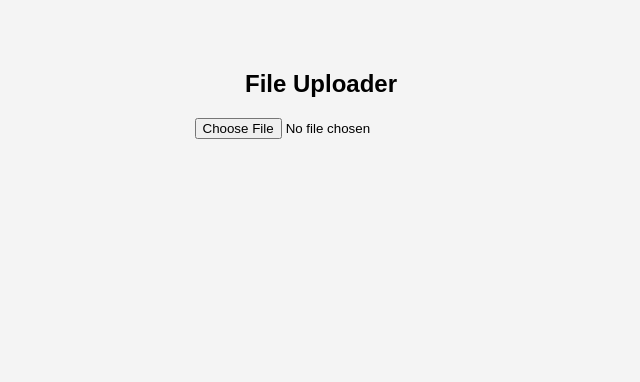
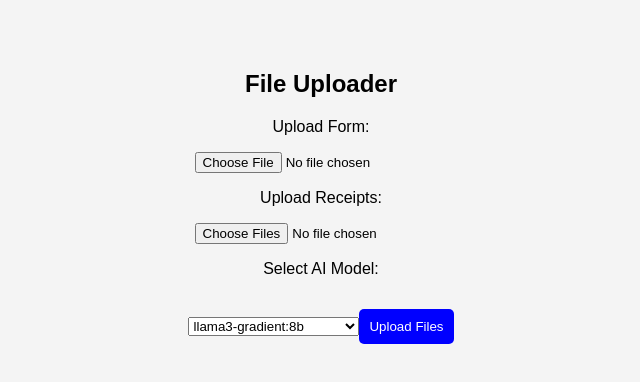
Before and after one commit to terrencee/Psquare_Project, a React (Create React App) app in the folder file-uploader-react/: page / in a window 1280 px wide. Shown: the top 382 px of the page, without its empty margins (319-959 px from the left). Built offline with nearby package versions, Linux system fonts and the light colour scheme.

Commit message:
updated frontend

```diff
--- a/file-uploader-react/src/App.js
+++ b/file-uploader-react/src/App.js
@@ -1,69 +1,159 @@
 import React, { useState } from "react";
 
 function App() {
-  const [selectedFile, setSelectedFile] = useState(null);
-  const [fileType, setFileType] = useState("");
-  const [error, setError] = useState("");
+  // State to store the form and receipt files
+  const [formFile, setFormFile] = useState(null);
+  const [receiptFiles, setReceiptFiles] = useState([]) ;//stores multiple files
 
-  const handleFileChange = (event) => {
-    const file = event.target.files[0];
-    if (file) {
-      setSelectedFile(file);
-      setFileType("");
-      setError("");
+  // State to show a success/failure message after file upload
+  const [message, setMessage] = useState("");
+
+  //for llm model selection
+  const [selectedModel, setSelectedModel] = useState("mistral"); // Default Model
+
+  // Available models
+  const models = ["llama3-gradient:8b",
+"llama2:7b",
+"llama2-uncensored:latest",
+"llama3-gradient:1048k",
+"qwen:0.5b",
+"qwen2:0.5b",
+"qwen2:1.5b",
+"llama3.2:1b",
+"llama2:latest",
+"llama2:13b",
+"deepseek-v2:latest",
+"llama3-chatqa:latest",
+"deepseek-r1:7b",
+"qwen2.5:1.5b",
+"deepseek-r1:1.5b",
+"qwen2.5:0.5b",
+"qwen:4b",
+"qwen:1.8b",
+"mistral-small:24b",
+"codestral:latest",
+"mistral-small:22b",
+"mistral-nemo:latest",
+"dolphin-mistral:latest",
+"samantha-mistral:latest",
+"mistral:latest",
+"mistrallite:latest",
+"phi:latest",
+"qwen2.5:14b",
+"qwen:14b",
+"qwen2.5:7b",
+"qwen2.5:latest",
+"qwen2:7b",
+"qwen:7b",
+"deepseek-r1:14b",
+"deepseek-r1:8b",
+"llama3.1:latest",
+"llama3:latest",
+"llama3.2:latest"
+]
+
+  // Handles when the form file is uploaded.
+  const handleFormFileChange = (event) => {
+    setFormFile(event.target.files[0]);
+    setMessage(""); // Clear previous messages
+  };
+
+  // Handles when the multiple receipt files are uploaded
+  const handleReceiptFilesChange = (event) => {
+    const filesArray =
+    Array.from(event.target.files); // convert filelost to an array
+    setReceiptFiles(filesArray); //store multiple reciepts
+    setMessage(""); // Clear previous messages
+  };
+
+  // Handles file upload to the FastAPI backend
+  const handleUpload = async () => {
+    if (!formFile || receiptFiles.length === 0) {
+      setMessage("Please upload both the form and atleast one receipt!");
+      return;
+    }
+
+    // Creating a FormData object to send both files
+    const formData = new FormData();
+    formData.append("form_file", formFile);
+    //formData.append("receipt_file", receiptFile);
+    receiptFiles.forEach((file) =>
+    formData.append("receipt_files",file));
+
+    try {
+      // Sending a POST request to the FastAPI backend
+      const response = await fetch("http://localhost:8000/upload", {
+        method: "POST",
+        body: formData,
+      });
+
+      // Parsing the response from the backend
+      const data = await response.json();
+      setMessage(data.message); // Display success message from the server
+    } catch (error) {
+      setMessage("Upload failed! Please try again.");
     }
   };
 
-  const handleTypeSelection = (type) => {
-    if (!selectedFile) {
-      setError("Please upload a file first.");
-      return;
-    }
-
-    const fileExtension = selectedFile.name.split(".").pop().toLowerCase();
-    if (fileExtension !== type) {
-      setError("Error: File format does not match the selected type!");
-      return;
-    }
-
-    setFileType(type);
-    setError("");
-  };
 
   return (
     <div style={{ textAlign: "center", marginTop: "50px" }}>
       <h2>File Uploader</h2>
-      <input type="file" onChange={handleFileChange} />
 
-      {selectedFile && (
-        <div style={{ marginTop: "20px" }}>
-          <p><strong>Selected File:</strong> {selectedFile.name}</p>
-          <p><strong>Size:</strong> {(selectedFile.size / 1024).toFixed(2)} KB</p>
-          <p><strong>Detected Type:</strong> {selectedFile.name.split('.').pop().toUpperCase()}</p>
+      {/* Form Upload */}
+      <p>Upload Form:</p>
+      <input type="file" onChange={handleFormFileChange} />
 
-          <h4>Select File Type:</h4>
-          <div style={{ display: "flex", justifyContent: "center", gap: "10px", flexWrap: "wrap" }}>
-            {["jpg", "png", "pdf", "docx", "txt", "webp"].map((type) => (
+      {/* Multiple Receipts Upload */}
+      <p>Upload Receipts:</p>
+      <input type="file" multiple onChange={handleReceiptFilesChange} />  {/* ✅ Allows multiple file selection */}
+
+      {/* Model Selection Dropdown.  */}
+      {/* Will make this selection more dynamic. */}
+      <p>Select AI Model:</p>
+      <select onChange={(e) => setSelectedModel(e.target.value)} value={selectedModel}>
+        {models.map((model, index) => (
+          <option key = {index} value = {model}>
+            {model}
+          </option>
+        ))}
+        {/*<option value="mistral">Mistral</option>
+        <option value="llama3-gradient:8b">LLaMA 3 Gradient (8B)</option>
+        <option value="llama2:7b">LLaMA 2 (7B)</option>
+        <option value="deepseek-v2:latest">DeepSeek V2 (Latest)</option> */}
+      </select>
+
+      {/* Display selected files */}
+      {formFile && <p><strong>Form Selected:</strong> {formFile.name}</p>}
+      {receiptFiles.length > 0 && (
+        <div>
+          <strong>Receipts Selected:</strong>
+          <ul>
+            {receiptFiles.map((file, index) => (
+              <li key={index}>{file.name}</li>
+            ))}
+          </ul>
+        </div>
+      )}
+
+      {/* Upload Button */}
       <button
-                key={type}
-                onClick={() => handleTypeSelection(type)}
+        onClick={handleUpload}
         style={{
+          marginTop: "15px",
           padding: "10px",
+          backgroundColor: "blue",
+          color: "white",
           cursor: "pointer",
-                  backgroundColor: fileType === type ? "green" : "lightgray",
           border: "none",
           borderRadius: "5px",
         }}
       >
-                {type.toUpperCase()}
+        Upload Files
       </button>
-            ))}
-          </div>
 
-          {fileType && <p style={{ marginTop: "10px" }}><strong>Selected Type:</strong> {fileType.toUpperCase()}</p>}
-          {error && <p style={{ color: "red", fontWeight: "bold", marginTop: "10px" }}>{error}</p>}
-        </div>
-      )}
+      {/* Show success or failure messages */}
+      {message && <p style={{ marginTop: "10px", fontWeight: "bold" }}>{message}</p>}
     </div>
 );
 }
```
Lines whose indentation alone changed are shown as unchanged.
